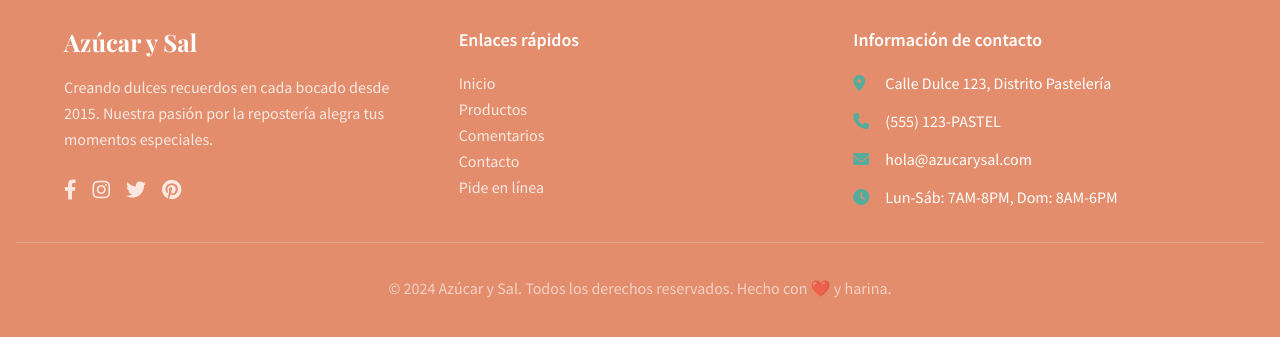
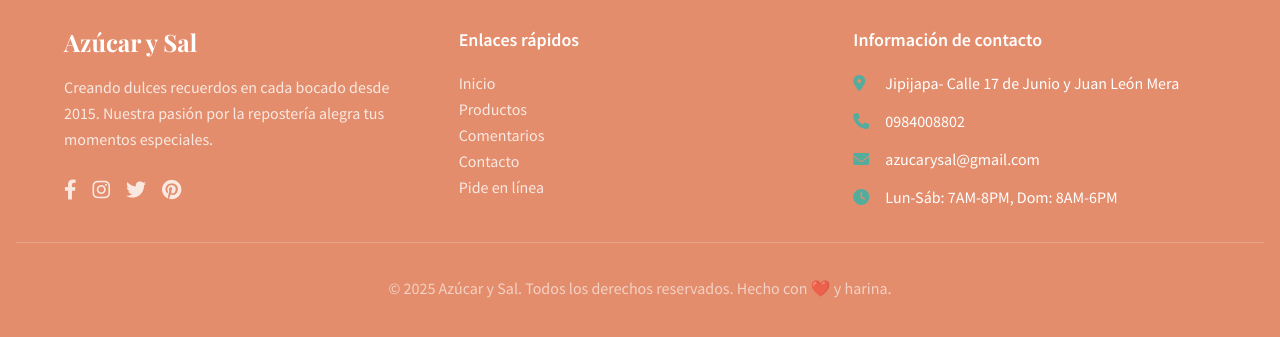
Before and after one commit to CesarMera1709cmc/Landing, a website built with Vite: page index.html in a window 1280 px wide. Shown: the part 4417-4754 px from the top of the page. Built offline with nearby package versions, Linux system fonts and the light colour scheme.

Commit message:
Cambio de direcciones

```diff
--- a/index.html
+++ b/index.html
@@ -247,15 +247,15 @@
                 <div class="footer-contact flex flex-col gap-3">
                     <div class="footer-contact-item flex items-center justify-center md:justify-start">
                         <i class="fas fa-map-marker-alt footer-icon text-bakery-brown mr-3 w-5"></i>
-                        <span>Calle Dulce 123, Distrito Pastelería</span>
+                        <span>Jipijapa- Calle 17 de Junio y Juan León Mera</span>
                     </div>
                     <div class="footer-contact-item flex items-center justify-center md:justify-start">
                         <i class="fas fa-phone footer-icon text-bakery-brown mr-3 w-5"></i>
-                        <span>(555) 123-PASTEL</span>
+                        <span> 0984008802</span>
                     </div>
                     <div class="footer-contact-item flex items-center justify-center md:justify-start">
                         <i class="fas fa-envelope footer-icon text-bakery-brown mr-3 w-5"></i>
-                        <span>hola@azucarysal.com</span>
+                        <span>azucarysal@gmail.com</span>
                     </div>
                     <div class="footer-contact-item flex items-center justify-center md:justify-start">
                         <i class="fas fa-clock footer-icon text-bakery-brown mr-3 w-5"></i>
@@ -266,7 +266,7 @@
         </div>
 
         <div class="footer-bottom border-t border-white/20 mt-8 pt-8 text-center text-white/60">
-            <p>© 2024 Azúcar y Sal. Todos los derechos reservados. Hecho con ❤️ y harina.</p>
+            <p>© 2025 Azúcar y Sal. Todos los derechos reservados. Hecho con ❤️ y harina.</p>
         </div>
     </footer>
 
```
